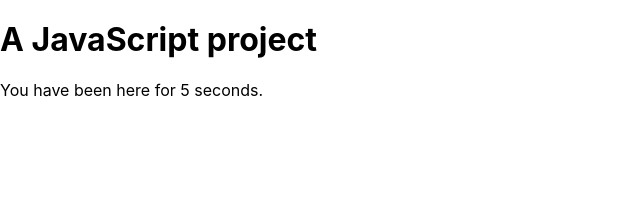
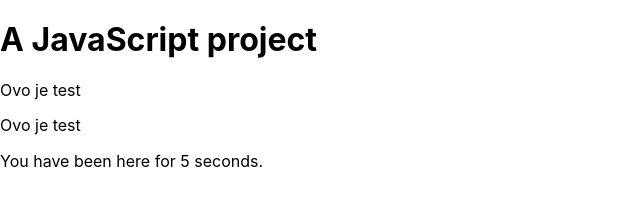
Before and after one commit to MarkoBudimir/test, a website built with Parcel: page src/index.html in a window 1280 px wide. Shown: the whole page, without its empty margins (0-640 px from the left). Built offline with nearby package versions, Linux system fonts and the light colour scheme.

Commit message:
project: learning

```diff
--- a/src/index.html
+++ b/src/index.html
@@ -1,12 +1,14 @@
 <!DOCTYPE html>
 <html lang="en">
 <head>
-  <title>A JavaScript project</title>
+  <title>A JavaScript </title>
   <link rel="stylesheet" href="style.css">
   <meta name="viewport" content="width=device-width, initial-scale=1">
 </head>
 <body>
   <h1>A JavaScript project</h1>
+  <p>Ovo je test</p>
+   <p>Ovo je test</p>
   <div id="app"></div>
   <script src="main.js"></script>
 </body>
```
